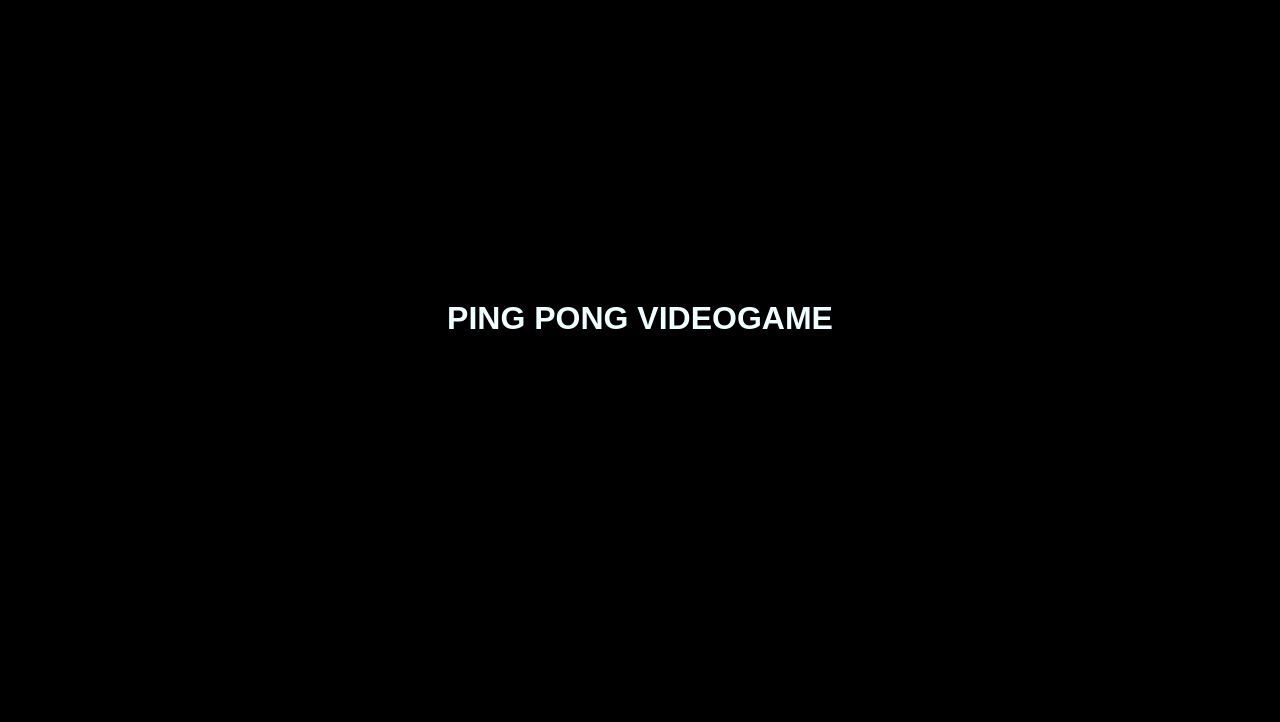
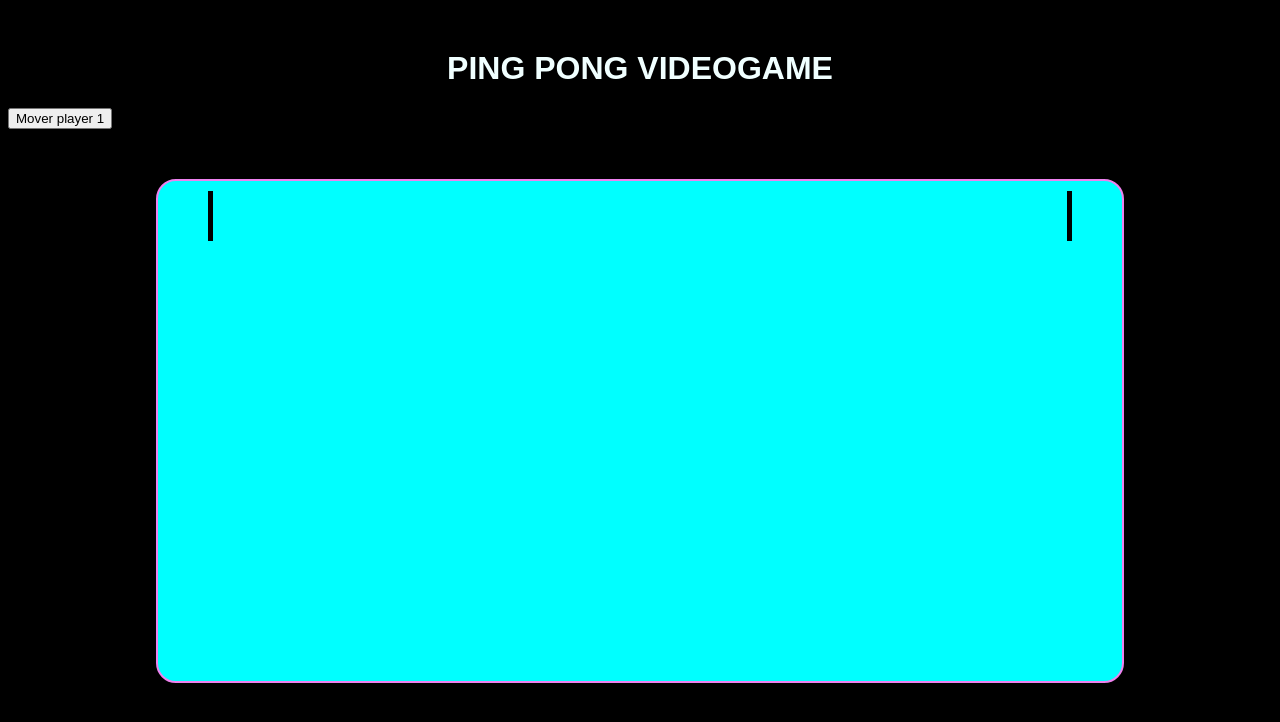
Before and after one commit to JereStorm/pingpong-videogame, a plain HTML site: page index.html in a window 1280 px wide. Drawn offline with Linux system fonts and the light colour scheme.

Commit message:
se agregaron los jugadores y se tomaron desde js

```diff
--- a/index.html
+++ b/index.html
@@ -11,6 +11,18 @@
 <body>
    <h1>PING PONG VIDEOGAME</h1>
 
+   <button id="moverJugador1">Mover player 1</button>
+
+   <div class="contenedor">
+      <div id="jugador1" class="jugador">
+
+      </div>
+      <div id="jugador2" class="jugador">
+
+      </div>
+
+   </div>
+
    <script src="main.js" type="text/javascript"></script>
 </body>
 
--- a/main.js
+++ b/main.js
@@ -1,2 +1,17 @@
-"use strict"
-alert("hola mundo")
+"use strict";
+
+
+let player1 = document.querySelector("#jugador1");
+console.log(player1)
+
+let player2 = document.getElementById("jugador2");
+console.log(player2);
+
+let btnMover1 = document.querySelector("#moverJugador1");
+
+btnMover1.addEventListener("click", moverPlayer1);
+
+function moverPlayer1() {
+    let data = player1.getBoundingClientRect();
+    player1.style.top = data.top + 15;
+}
--- a/style.css
+++ b/style.css
@@ -6,5 +6,28 @@ h1{
     color: azure;
     font-family: Arial, Helvetica, sans-serif;
     text-align: center;
-    margin-top: 300px;
+    margin-top: 50px;
 }
+
+.contenedor{
+    width: 70%;
+    height: 500px;
+    margin: 0px auto;
+    background-color: aqua;
+    border: 2px solid violet;
+    border-radius: 20px;
+    margin-top: 50px;
+    padding: 0px 40px;
+
+    display: flex;
+    flex-direction: row;
+    justify-content: space-between;
+}
+
+
+.jugador{
+    height: 50px;
+    width: 5px;
+    background-color: black;
+    margin: 10px ;
+}
```
